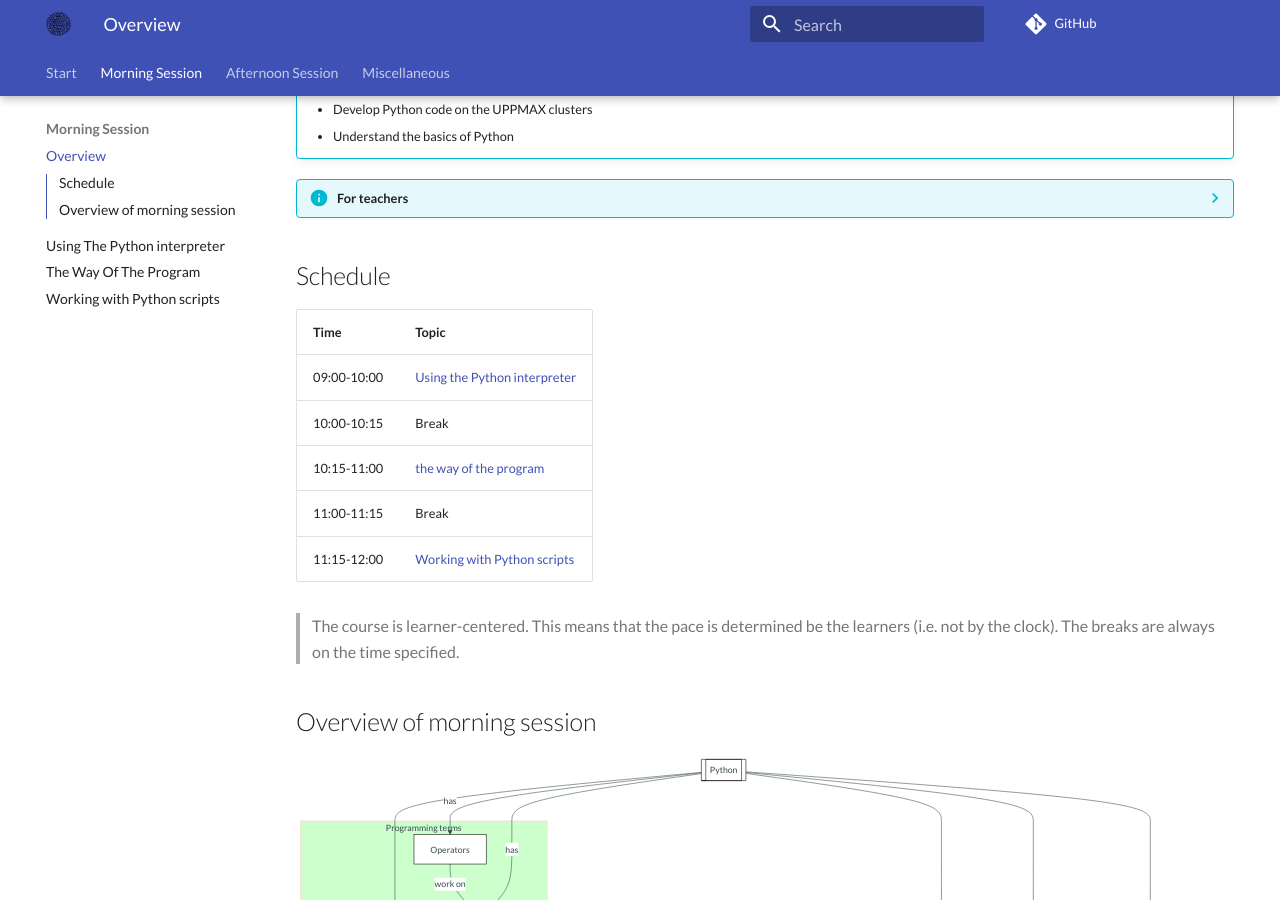
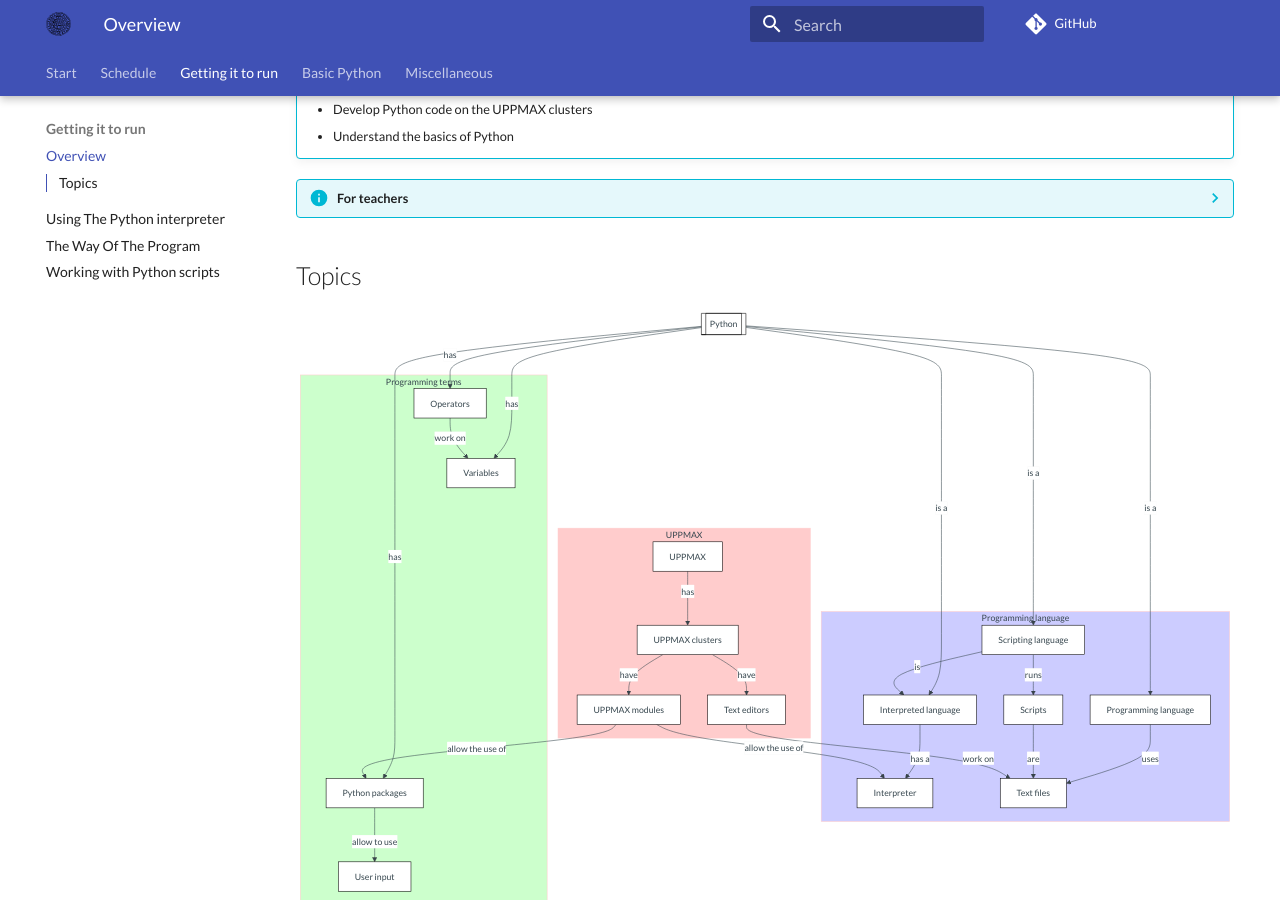
Before and after one commit to UPPMAX/uppmax_intro_python, an MkDocs documentation site: the page built from docs/sessions/morning_overview.md, in a window 1280 px wide and 900 px high, scrolled down 545 px. Built offline with MkDocs 1.6.1 and Material for MkDocs 9.7.7, drawn with Linux system fonts in a browser that asks for light colours; comment, search, counter and statistics services are not loaded; some of the changed text lies outside the part shown.

Commit message:
Reorder structure for learner-centered teaching

````diff
--- a/docs/morning_session/overview.md
+++ b/docs/sessions/morning_overview.md
@@ -17,21 +17,7 @@
     Classic-style lecture and exercises can be found at [lecture.md](lecture.md)
     and [exercise.md](exercise.md)
 
-## Schedule
-
- Time          | Topic
----------------|-----------------------------------------------------------------
- 09:00-10:00   | [Using the Python interpreter](using_the_python_interpreter.md)
- 10:00-10:15   | Break
- 10:15-11:00   | [the way of the program](the_way_of_the_program.md)
- 11:00-11:15   | Break
- 11:15-12:00   | [Working with Python scripts](working_with_python_scripts.md)
-
-> The course is learner-centered. This means that the pace is determined
-> be the learners (i.e. not by the clock).
-> The breaks are always on the time specified.
-
-## Overview of morning session
+## Topics
 
 ```mermaid
 flowchart TD
--- a/mkdocs.yml
+++ b/mkdocs.yml
@@ -3,25 +3,27 @@
 
 nav:
   - Start: index.md
-  - Morning Session:
-    - Overview: morning_session/overview.md
-    - Using The Python interpreter: morning_session/using_the_python_interpreter.md
-    - The Way Of The Program: morning_session/the_way_of_the_program.md
-    - Working with Python scripts: morning_session/working_with_python_scripts.md
-#    - Lecture: morning_session/lecture.md
-#    - Exercise: morning_session/exercise.md
-  - Afternoon Session:
-    - Overview: afternoon_session/overview.md
-    - Variables, expressions and statements, variables: afternoon_session/variables_expressions_and_statements_1.md
-    - Variables, expressions and statements, operators: afternoon_session/variables_expressions_and_statements_2.md
-    - Variables, expressions and statements, user input: afternoon_session/variables_expressions_and_statements_3.md
-    - UPPMAX modules and Python packages: afternoon_session/hello_little_turtles.md
-    - File IO: afternoon_session/files.md
-    - Command-line arguments: afternoon_session/command_line_arguments.md
-    - Graphics: afternoon_session/graphics.md
-    - Functions: afternoon_session/functions.md
-#    - Lecture: afternoon_session/lecture.md
-#    - Exercise: afternoon_session/exercise.md
+  - Schedule:
+    - Schedule: schedule/schedule.md
+  - Getting it to run:
+    - Overview: sessions/morning_overview.md
+    - Using The Python interpreter: sessions/using_the_python_interpreter.md
+    - The Way Of The Program: sessions/the_way_of_the_program.md
+    - Working with Python scripts: sessions/working_with_python_scripts.md
+#    - Lecture: sessions/morning_lecture.md
+#    - Exercise: sessions/morning_exercise.md
+  - Basic Python:
+    - Overview: sessions/afternoon_overview.md
+    - Variables, expressions and statements, variables: sessions/variables_expressions_and_statements_1.md
+    - Variables, expressions and statements, operators: sessions/variables_expressions_and_statements_2.md
+    - Variables, expressions and statements, user input: sessions/variables_expressions_and_statements_3.md
+    - UPPMAX modules and Python packages: sessions/hello_little_turtles.md
+    - File IO: sessions/files.md
+    - Command-line arguments: sessions/command_line_arguments.md
+    - Graphics: sessions/graphics.md
+    - Functions: sessions/functions.md
+#    - Lecture: sessions/afternoon_lecture.md
+#    - Exercise: sessions/afternoon_exercise.md
   - Miscellaneous:
     - Exercise procedure: misc/exercise_procedure.md
 
````
Also changed, not shown: docs/schedule/README.md (added, +19 -0 lines), docs/sessions/afternoon_exercise.md (renamed from docs/afternoon_session/exercise.md), docs/sessions/afternoon_lecture.md (renamed from docs/afternoon_session/lecture.md), docs/sessions/afternoon_overview.md (renamed from docs/afternoon_session/overview.md), docs/sessions/command_line_arguments.md (renamed from docs/afternoon_session/command_line_arguments.md), docs/sessions/files.md (renamed from docs/afternoon_session/files.md), docs/sessions/functions.md (renamed from docs/afternoon_session/functions.md), docs/sessions/graphics.md (renamed from docs/afternoon_session/graphics.md), docs/sessions/hello_little_turtles.md (renamed from docs/afternoon_session/hello_little_turtles.md), docs/sessions/morning_exercise.md (renamed from docs/morning_session/exercise.md), docs/sessions/morning_lecture.md (renamed from docs/morning_session/lecture.md), docs/sessions/python_logo.png (renamed from docs/morning_session/python_logo.png), docs/sessions/the_way_of_the_program.md (renamed from docs/morning_session/the_way_of_the_program.md), docs/sessions/using_the_python_interpreter.md (renamed from docs/morning_session/using_the_python_interpreter.md), 4 more files.
